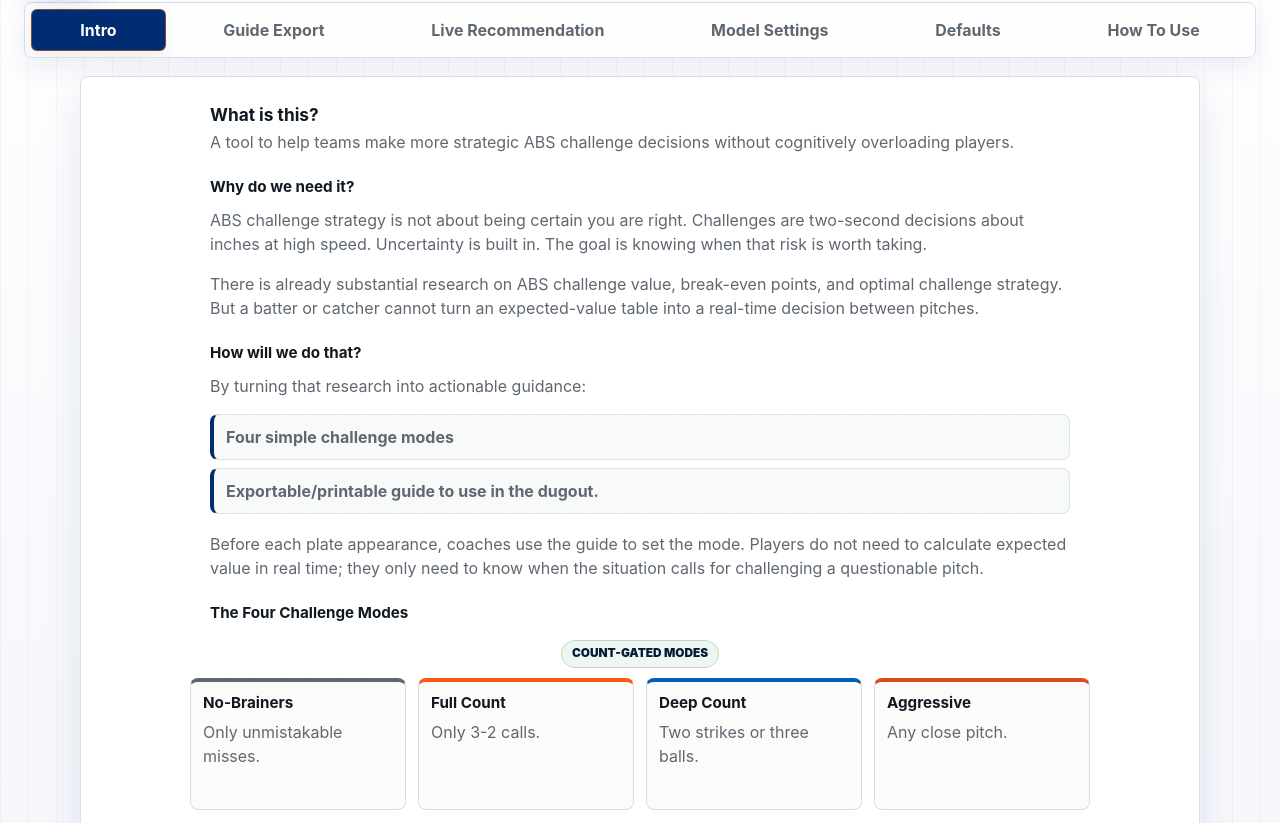
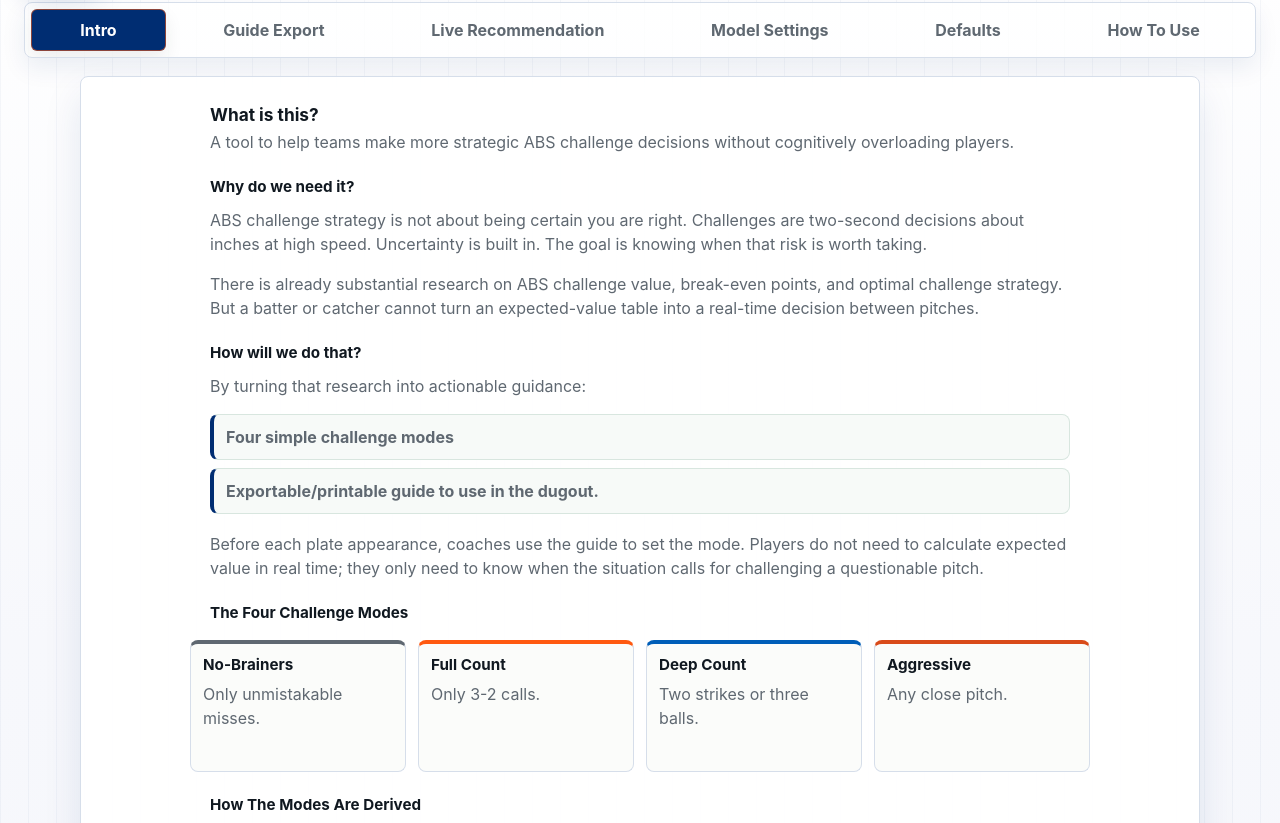
Before and after one commit to plitzmania/abs-challenge-app, a website: page app/public/index.html in a window 1280 px wide. Shown: the part 117-940 px from the top of the page. Drawn offline with Linux system fonts and the light colour scheme; no server answers.

Commit message:
Remove count-gated modes label

```diff
--- a/app/public/index.html
+++ b/app/public/index.html
@@ -441,7 +441,6 @@
             <p>Before each plate appearance, coaches use the guide to set the mode. Players do not need to calculate expected value in real time; they only need to know when the situation calls for challenging a questionable pitch.</p>
             <h3>The Four Challenge Modes</h3>
             <div class="method-grid">
-              <div class="method-cluster-label">Count-gated modes</div>
               <div class="method-box no-brainers">
                 <h3>No-Brainers</h3>
                 <p>Only unmistakable misses.</p>
--- a/app/public/styles.css
+++ b/app/public/styles.css
@@ -1309,30 +1309,6 @@ tr:last-child td {
   min-height: 132px;
 }
 
-.method-cluster-label {
-  grid-column: 2 / span 2;
-  align-self: end;
-  justify-self: center;
-  padding: 4px 10px;
-  border: 1px solid #c6d4cd;
-  border-radius: 999px;
-  background: #eef6f2;
-  color: var(--teal-dark);
-  font-size: 0.74rem;
-  font-weight: 900;
-  text-transform: uppercase;
-}
-
-.method-box.no-brainers,
-.method-box.aggressive {
-  grid-row: 2;
-}
-
-.method-box.full-count,
-.method-box.deep-count {
-  grid-row: 2;
-}
-
 .method-box.no-brainers {
   grid-column: 1;
 }
@@ -1518,17 +1494,12 @@ tr:last-child td {
     grid-template-columns: 1fr;
   }
 
-  .method-cluster-label,
   .method-box.no-brainers,
   .method-box.full-count,
   .method-box.deep-count,
   .method-box.aggressive {
     grid-column: auto;
     grid-row: auto;
-  }
-
-  .method-cluster-label {
-    justify-self: start;
   }
 
   .base-field {
```
